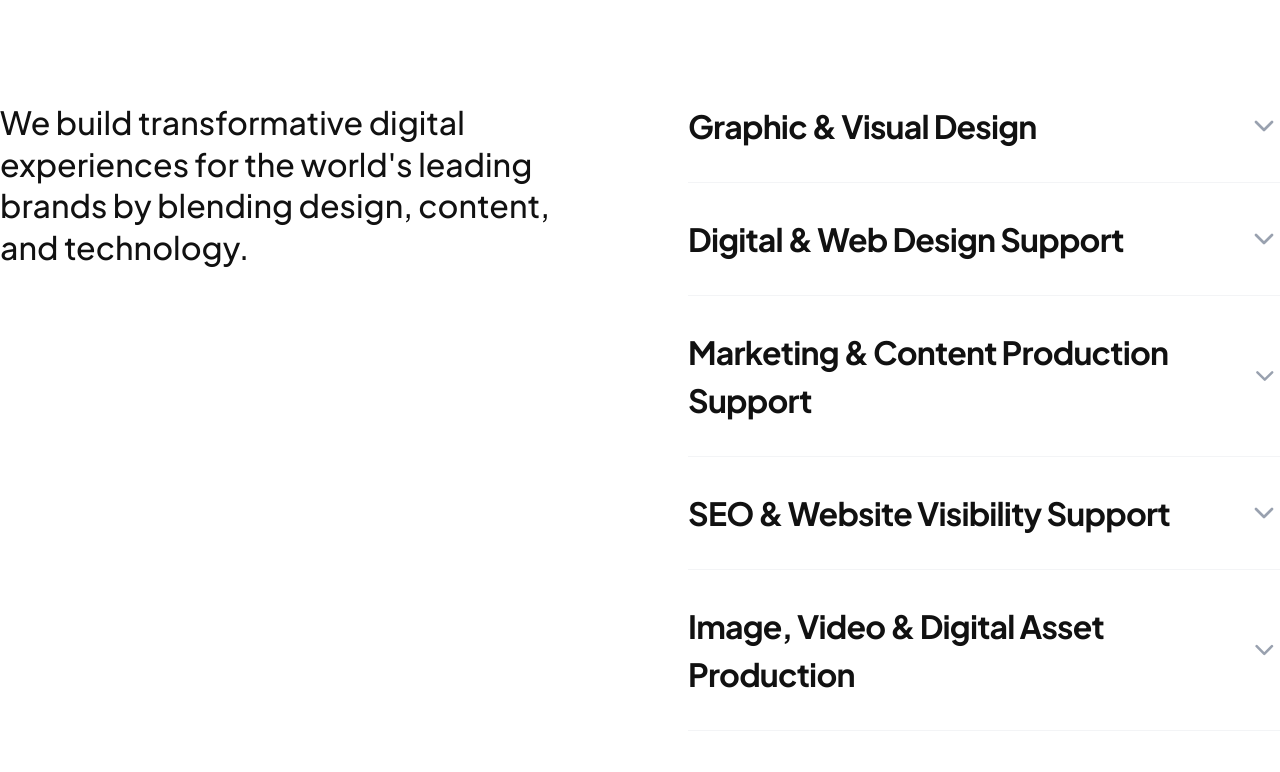
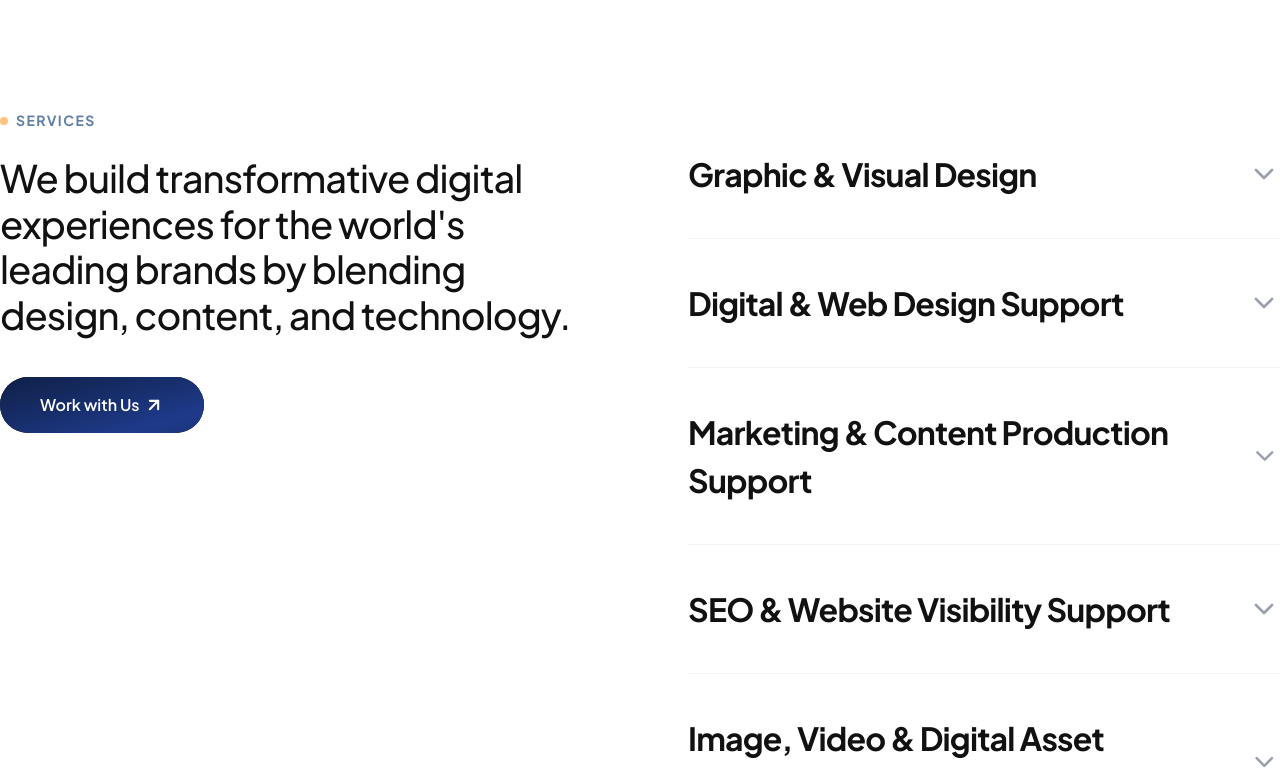
Before and after one commit to Al-Shiam-Nabil/divino, a React (Vite) app: page / in a window 1280 px wide. Shown: the part 1846-2618 px from the top of the page. Built offline with nearby package versions, Linux system fonts and the light colour scheme.

Commit message:
service section updated

```diff
--- a/src/Components/Home/BrandIntroVedio.tsx
+++ b/src/Components/Home/BrandIntroVedio.tsx
@@ -4,8 +4,10 @@ import BrandIntro from "../../assets/brandIntro.mp4";
 const videoSrc = BrandIntro;
 
 const BrandIntroVedio: React.FC = () => {
-  const [scrollProgress, setScrollProgress] = useState(0);
+  const [smoothProgress, setSmoothProgress] = useState(0);
   const sectionRef = useRef<HTMLDivElement>(null);
+  const requestRef = useRef<number | null>(null);
+  const targetProgress = useRef(0);
 
   useEffect(() => {
     const handleScroll = () => {
@@ -14,53 +16,68 @@ const BrandIntroVedio: React.FC = () => {
       const rect = sectionRef.current.getBoundingClientRect();
       const viewportHeight = window.innerHeight;
 
-      // ভিডিওটি যখন স্ক্রিনের মাঝখানে থাকবে তখন থেকে ক্যালকুলেশন শুরু হবে
-      // এটি স্ক্রলিং ইফেক্টকে আরও ন্যাচারাল করে
-      const start = viewportHeight;
-      const end = -rect.height;
+      /**
+       * চ্যলেঞ্জ সমাধান: Viewport এর মধ্যেই ফুল উইডথ করা
+       * start: ভিডিও যখন স্ক্রিনের ৮০% নিচে থাকবে তখন বড় হওয়া শুরু হবে।
+       * end: ভিডিও যখন স্ক্রিনের ২০% ওপরে থাকবে তখনই ফুল উইডথ (১০০%) হয়ে যাবে।
+       */
+      const start = viewportHeight * 0.8;
+      const end = viewportHeight * 0.2;
 
       let progress = (start - rect.top) / (start - end);
-      progress = Math.max(0, Math.min(1, progress));
-
-      setScrollProgress(progress);
+      targetProgress.current = Math.max(0, Math.min(1, progress));
     };
 
-    // 'passive: true' পারফরম্যান্স ভালো রাখে
+    const updateAnimation = () => {
+      setSmoothProgress((prev) => {
+        const lerpFactor = 0.1; // মাখন স্মুথনেস এর জন্য
+        return prev + (targetProgress.current - prev) * lerpFactor;
+      });
+      requestRef.current = requestAnimationFrame(updateAnimation);
+    };
+
     window.addEventListener("scroll", handleScroll, { passive: true });
+    requestRef.current = requestAnimationFrame(updateAnimation);
     handleScroll();
-    return () => window.removeEventListener("scroll", handleScroll);
+
+    return () => {
+      window.removeEventListener("scroll", handleScroll);
+      if (requestRef.current) cancelAnimationFrame(requestRef.current);
+    };
   }, []);
 
-  /**
-   * আধুনিক ইজিং টুইস্ট:
-   * আমি এখানে 'cubic-bezier' এর মতো একটি লজিক ব্যবহার করেছি।
-   * এটি ভিডিওটিকে শুরুতে ধীরে, মাঝখানে দ্রুত এবং শেষে আবার খুব স্মুথলি বড় হতে সাহায্য করবে।
-   */
   const easedProgress =
-    scrollProgress < 0.5
-      ? 4 * scrollProgress * scrollProgress * scrollProgress
-      : 1 - Math.pow(-2 * scrollProgress + 2, 3) / 2;
+    smoothProgress < 0.5
+      ? 4 * smoothProgress * smoothProgress * smoothProgress
+      : 1 - Math.pow(-2 * smoothProgress + 2, 3) / 2;
 
-  // আপনার ফিক্সড ডাইনামিক ভ্যালুসমূহ
   const scale = 0.8 + easedProgress * 0.2;
   const width = 80 + easedProgress * 20;
-  const borderRadius = window.innerWidth < 768 ? 0 : (1 - easedProgress) * 60;
+  const borderRadius =
+    typeof window !== "undefined" && window.innerWidth < 768
+      ? 0
+      : (1 - easedProgress) * 60;
 
   return (
     <section
       ref={sectionRef}
-      className="relative w-full min-h-[70vh] lg:min-h-screen flex items-center justify-center bg-white overflow-hidden"
+      className="relative w-full min-h-[80vh] lg:min-h-screen flex items-center justify-center bg-white overflow-hidden"
     >
       <div
-        // duration এবং ease-out টাইম বাড়ানো হয়েছে আরও মাখন স্মুথ ফিলের জন্য
-        className="relative will-change-transform transition-all duration-500 ease-out"
+        className="relative will-change-transform"
         style={{
-          width: window.innerWidth < 768 ? "100%" : `${width}%`,
-          transform: window.innerWidth < 768 ? "none" : `scale(${scale})`,
+          width:
+            typeof window !== "undefined" && window.innerWidth < 768
+              ? "100%"
+              : `${width}%`,
+          transform:
+            typeof window !== "undefined" && window.innerWidth < 768
+              ? "none"
+              : `scale(${scale})`,
         }}
       >
         <div
-          className="relative aspect-[9/16] md:aspect-video overflow-hidden shadow-[0_50px_100px_-20px_rgba(0,0,0,0.25)] transition-all duration-300"
+          className="relative aspect-[9/16] md:aspect-video overflow-hidden shadow-[0_50px_100px_-20px_rgba(0,0,0,0.25)]"
           style={{
             borderRadius: `${borderRadius}px`,
           }}
--- a/src/Components/Home/ServicesSection.tsx
+++ b/src/Components/Home/ServicesSection.tsx
@@ -1,8 +1,7 @@
-import { ChevronDown } from "lucide-react";
+import { ArrowUpRight, ChevronDown } from "lucide-react";
 import React, { useState } from "react";
 import Container from "../UI/Container";
 
-// ১. ডাটা টাইপ ডিফাইন করা
 interface ServiceItem {
   id: number;
   title: string;
@@ -74,51 +73,111 @@ const ServicesSection: React.FC = () => {
   };
 
   return (
-    <section className="w-full my-20 lg:my-30 bg-white">
+    <section className="w-full my-20 lg:my-40 bg-white">
       <Container>
-        <div className="w-full mx-auto flex flex-col lg:flex-row gap-12 lg:gap-24">
-          {/* বাম পাশের টেক্সট (স্ক্রিনশট অনুযায়ী) */}
-          <div className="lg:w-1/2">
-            <p className="text-[24px] md:text-[32px] mt-8 font-medium leading-[1.3] text-[#111111]">
-              We build transformative digital experiences for the world's
-              leading brands by blending design, content, and technology.
-            </p>
+        <div className="w-full mx-auto flex flex-col lg:flex-row gap-12 lg:gap-24 items-start">
+          {/* বাম পাশের টেক্সট - Sticky & Modern Button Added */}
+          <div className="lg:w-1/2 lg:sticky lg:top-32 space-y-10">
+            <div>
+              <div className="flex items-center gap-2 mb-6">
+                <span className="w-2 h-2 rounded-full bg-orange-400 animate-pulse" />
+                <span className="text-[14px] font-bold uppercase tracking-widest text-[#5e7ea7]">
+                  Services
+                </span>
+              </div>
+              <p className="text-[26px] md:text-[38px] font-medium leading-[1.2] text-[#111111] tracking-tight">
+                We build transformative digital experiences for the world's
+                leading brands by blending design, content, and technology.
+              </p>
+            </div>
+
+            {/* Modern Interactive Button */}
+            <button className="group relative overflow-hidden px-10 py-4 bg-black text-white rounded-full transition-all duration-500 hover:shadow-2xl hover:shadow-indigo-500/30 active:scale-95 cursor-pointer isolate">
+              <div className="absolute inset-0 z-0 bg-[length:300%_300%] animate-[liquid-flow_6s_ease-in-out_infinite] bg-gradient-to-br from-[#050a14] via-[#0B2B4C] via-[#1e3a8a] to-[#050a14]"></div>
+
+              <div className="absolute inset-0 z-10 bg-indigo-600 translate-y-full group-hover:translate-y-0 transition-transform duration-700 cubic-bezier(0.16, 1, 0.3, 1)"></div>
+
+              <div className="absolute inset-0 z-15 opacity-30 bg-gradient-to-tr from-transparent via-white/5 to-transparent -translate-x-full group-hover:translate-x-full transition-transform duration-1000 ease-in-out pointer-events-none"></div>
+
+              <div className="relative z-20 flex items-center gap-1">
+                <span className="text-base font-semibold">Work with Us</span>
+
+                <div className="relative w-5 h-5 overflow-hidden">
+                  <div className="relative w-full h-full flex flex-col transition-all group-hover:[animation:icon-loop_0.5s_linear_infinite]">
+                    <div className="absolute inset-0 flex items-center justify-center shrink-0">
+                      <ArrowUpRight size={20} strokeWidth={2.5} />
+                    </div>
+
+                    <div className="absolute inset-0 flex items-center justify-center shrink-0 translate-y-full -translate-x-full">
+                      <ArrowUpRight size={20} strokeWidth={2.5} />
+                    </div>
+                  </div>
+                </div>
+              </div>
+
+              <style
+                dangerouslySetInnerHTML={{
+                  __html: `
+
+                            @keyframes liquid-flow {
+
+                              0% { background-position: 0% 50%; }
+
+                              50% { background-position: 100% 50%; }
+
+                              100% { background-position: 0% 50%; }
+
+                            }
+
+                            @keyframes icon-loop {
+
+                              0% { transform: translate(0, 0); }
+
+                              100% { transform: translate(100%, -100%); }
+
+                            }
+
+                          `,
+                }}
+              />
+            </button>
           </div>
 
-          {/* ডান পাশের সার্ভিসেস একর্ডিয়ন */}
-          <div className="lg:w-1/2 flex flex-col">
+          {/* ডান পাশের সার্ভিসেস একর্ডিয়ন (Design Same) */}
+          <div className="lg:w-1/2 flex flex-col w-full">
             {servicesData.map((service) => (
               <div key={service.id} className="border-b border-gray-100">
                 <button
                   onClick={() => toggleAccordion(service.id)}
-                  className="w-full flex items-center justify-between py-6 md:py-8 text-left group hover:opacity-70 transition-all cursor-pointer"
+                  className="w-full flex items-center justify-between py-8 md:py-10 text-left group hover:opacity-60 transition-all cursor-pointer"
                 >
                   <span className="text-[24px] md:text-[32px] font-bold text-[#111111] tracking-tight">
                     {service.title}
                   </span>
                   <ChevronDown
-                    className={`w-6 h-6 md:w-8 md:h-8 text-gray-400 transition-transform duration-300 ${openId === service.id ? "rotate-180" : ""}`}
+                    className={`w-6 h-6 md:w-8 md:h-8 text-gray-400 transition-transform duration-500 ${
+                      openId === service.id ? "rotate-180 text-zinc-900" : ""
+                    }`}
                   />
                 </button>
 
-                {/* কলাপসিবল কন্টেন্ট এরিয়া */}
                 <div
-                  className={`overflow-hidden transition-all duration-500 ease-in-out ${
+                  className={`overflow-hidden transition-all duration-700 ease-[cubic-bezier(0.4,0,0.2,1)] ${
                     openId === service.id
-                      ? "max-h-[500px] pb-8 opacity-100"
+                      ? "max-h-[600px] pb-12 opacity-100"
                       : "max-h-0 opacity-0"
                   }`}
                 >
-                  <p className="text-[18px] md:text-[20px] text-gray-700 mb-6 leading-relaxed">
+                  <p className="text-[18px] md:text-[20px] text-gray-600 mb-8 leading-relaxed max-w-[90%]">
                     {service.description}
                   </p>
-                  <ul className="space-y-3">
+                  <ul className="space-y-4">
                     {service.features.map((feature, index) => (
                       <li
                         key={index}
-                        className="flex items-center text-[16px] md:text-[18px] text-gray-700"
+                        className="flex items-center text-[16px] md:text-[18px] text-gray-600"
                       >
-                        <span className="w-1.5 h-1.5 bg-gray-300 rounded-full mr-3 shrink-0" />
+                        <span className="w-1.5 h-1.5 bg-gray-300 rounded-full mr-4 shrink-0" />
                         {feature}
                       </li>
                     ))}
```
